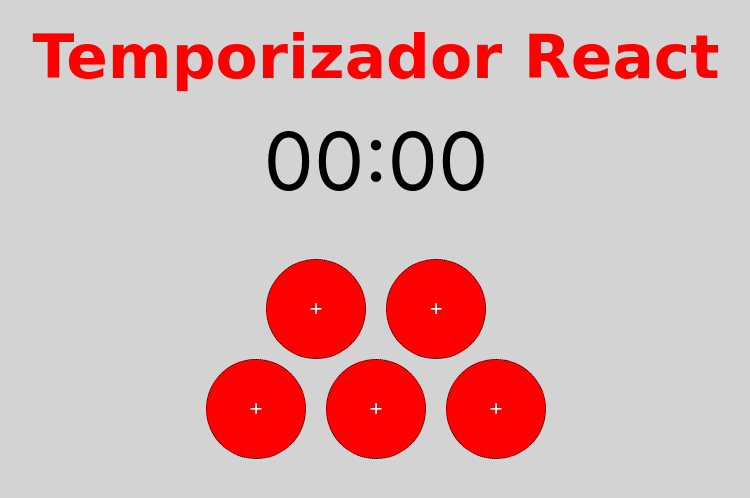
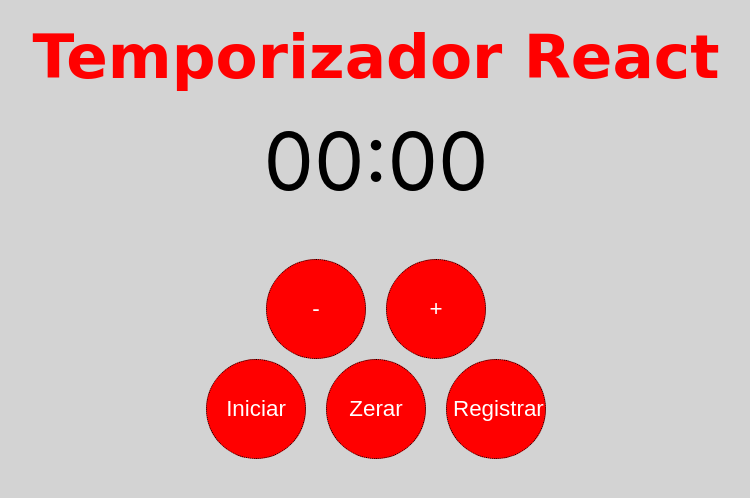
Before and after one commit to estacaohack9/502-temporizador-react, a React (Create React App) app: page / in a window 1280 px wide. Shown: the top 498 px of the page, without its empty margins (264-1014 px from the left). Built offline with nearby package versions, Linux system fonts and the light colour scheme; the HTML template or start-up script is replaced by a standard one.

Commit message:
Concluir a refatoracao do componente Botao

```diff
--- a/src/Componentes/Botao/Botao.js
+++ b/src/Componentes/Botao/Botao.js
@@ -4,7 +4,7 @@ import BotaoStyle from './BotaoStyle';
 class Botao extends React.Component {
   render(){
     return (
-      <button style={BotaoStyle.botao}>+</button>
+      <button style={BotaoStyle.botao}>{this.props.conteudo || "Botão"}</button>
     );
   }
 }
--- a/src/Componentes/Controles/Controles.js
+++ b/src/Componentes/Controles/Controles.js
@@ -7,13 +7,13 @@ class Controles extends React.Component {
     return (
       <div style={ControlesStyle.controles}>
         <div>
-          <Botao />
-          <Botao />
+          <Botao conteudo="-"/>
+          <Botao conteudo="+"/>
         </div>
         <div>
-          <Botao />
-          <Botao />
-          <Botao />
+          <Botao conteudo="Iniciar"/>
+          <Botao conteudo="Zerar"/>
+          <Botao conteudo="Registrar"/>
         </div>
       </div>
     );
```
